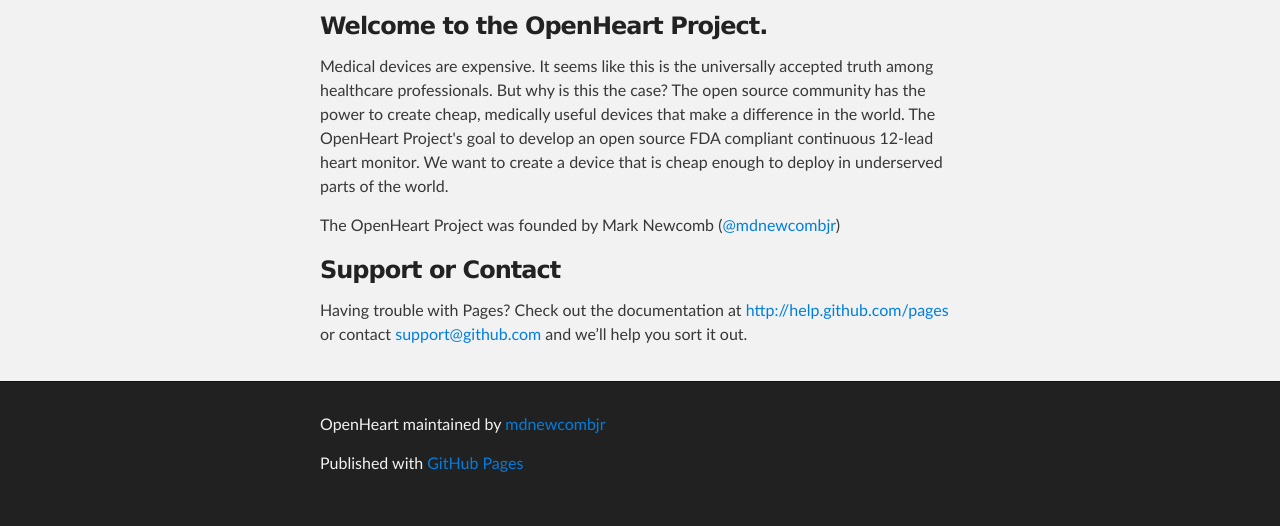
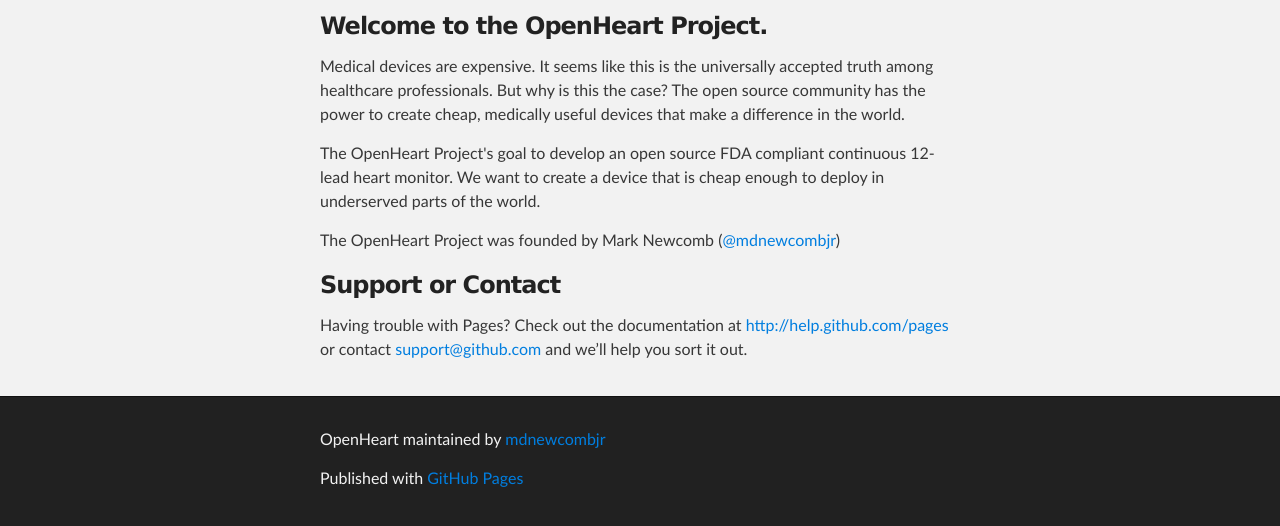
Before and after one commit to mdnewcombjr/EASI_ECG, a plain HTML site: page index.html in a window 1280 px wide. Shown: the part 252-778 px from the top of the page. Drawn offline with Linux system fonts and the light colour scheme.

Commit message:
Changed paragraph  of intro

```diff
--- a/index.html
+++ b/index.html
@@ -34,7 +34,9 @@
         <h3>Welcome to the OpenHeart Project.</h3>
 
 <p>Medical devices are expensive.  It seems like this is the universally accepted truth among healthcare professionals.  But why is this the case?  The open source community has the power to create cheap, medically useful devices that make a difference in the world.
-The OpenHeart Project's goal to develop an open source FDA compliant continuous 12-lead heart monitor.  We want to create a device that is cheap enough to deploy in underserved parts of the world.</p>
+</p>
+
+<p>The OpenHeart Project's goal to develop an open source FDA compliant continuous 12-lead heart monitor.  We want to create a device that is cheap enough to deploy in underserved parts of the world.</p>
 
 <p>The OpenHeart Project was founded by Mark Newcomb (<a href="https://github.com/mdnewcombjr" class="user-mention">@mdnewcombjr</a>)</p>
 
```
